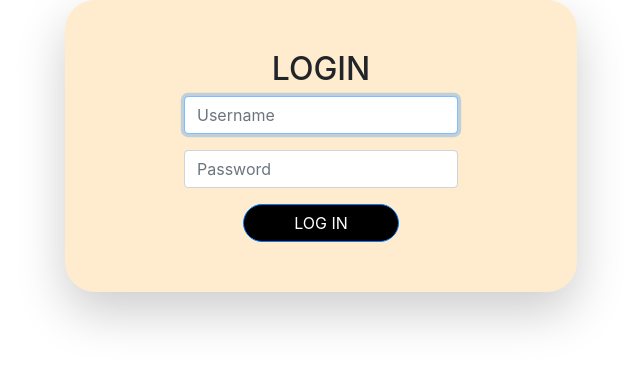
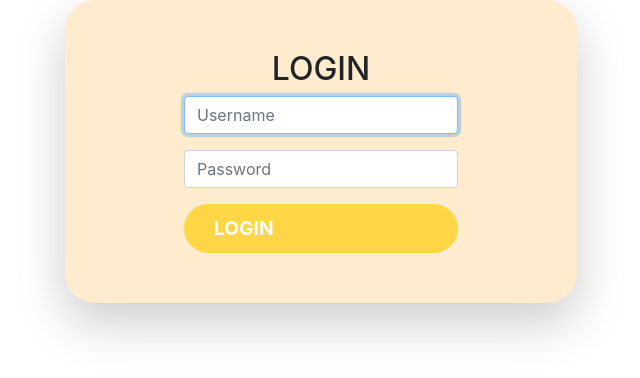
Before and after one commit to sarahwxie/GoodTunes, a Flask app: page /login in a window 1280 px wide. Shown: the part 82-460 px from the top of the page, without its empty margins (319-959 px from the left). Run offline with Flask 2, Linux system fonts and the light colour scheme; some libraries are stand-ins or nearby versions.

Commit message:
login to profile

```diff
--- a/main.py
+++ b/main.py
@@ -77,6 +77,10 @@ def signup():
     else:
         return render_template("login.html")
 
+@app.route('/profile/')
+def profile():
+    return render_template("profile.html")
+
 @app.route("/<usr>")
 def newuser(newusr):
     return f"<h1>{newusr}</h1>"
--- a/templates/login.html
+++ b/templates/login.html
@@ -11,7 +11,7 @@
         <div class="form-group">
             <input class="form-control" name="password" placeholder="Password" type="password">
         </div>
-        <button class="btn btn-primary sButton" type="submit">Log In</button>
+        <a href="/profile" class="yellowBtn"><strong>login</strong></a>
     </form>
 
 </div>
```
